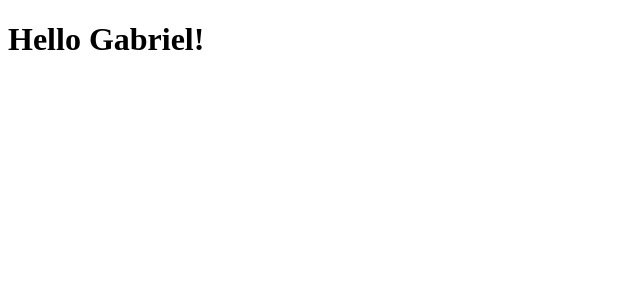
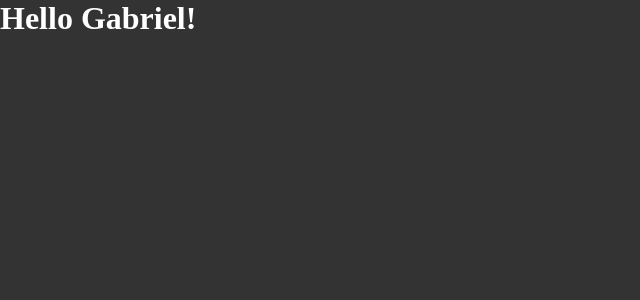
Before and after one commit to gabrieljony/curso-ignite, a React app in the folder reactjs/01-github-explore/: page / in a window 1280 px wide. Shown: the top 300 px of the page, without its empty margins (0-640 px from the left). Built offline with nearby package versions, Linux system fonts and the light colour scheme.

Commit message:
10 - Importando arquivos CSS

```diff
--- a/reactjs/01-github-explore/package.json
+++ b/reactjs/01-github-explore/package.json
@@ -22,7 +22,9 @@
     "@babel/preset-react": "^7.14.5",
     "babel-loader": "^8.2.2",
     "cross-env": "^7.0.3",
+    "css-loader": "^6.2.0",
     "html-webpack-plugin": "^5.3.2",
+    "style-loader": "^3.2.1",
     "webpack": "^5.50.0",
     "webpack-cli": "^4.8.0",
     "webpack-dev-server": "^3.11.2"
--- a/reactjs/01-github-explore/src/App.jsx
+++ b/reactjs/01-github-explore/src/App.jsx
@@ -1,3 +1,5 @@
+import './styles/global.css';
+
 export function App() {
     // throw new Error('Eita Giovanna, o forninho caiu.')
 
--- /dev/null
+++ b/reactjs/01-github-explore/src/styles/global.css
@@ -0,0 +1,11 @@
+* {
+    margin: 0;
+    padding: 0;
+    box-sizing: border-box;
+}
+
+body {
+    font: Arial, Helvetica, sans-serif;
+    background-color: #333;
+    color: #fff;
+}
--- a/reactjs/01-github-explore/webpack.config.js
+++ b/reactjs/01-github-explore/webpack.config.js
@@ -34,7 +34,13 @@ module.exports = {
                 test: /\.jsx?$/,
                 exclude: /node_modules/,
                 use: "babel-loader"
-            }
+            },
+            {
+                // Conditions:
+                test: /\.css?$/,
+                exclude: /node_modules/,
+                use: ["style-loader", "css-loader"]
+            },
         ]
     }
 };
```
